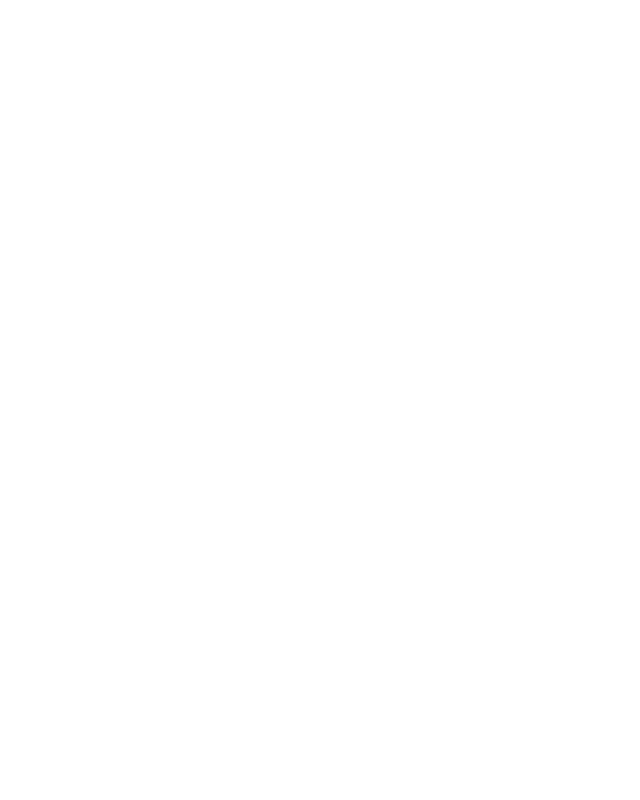
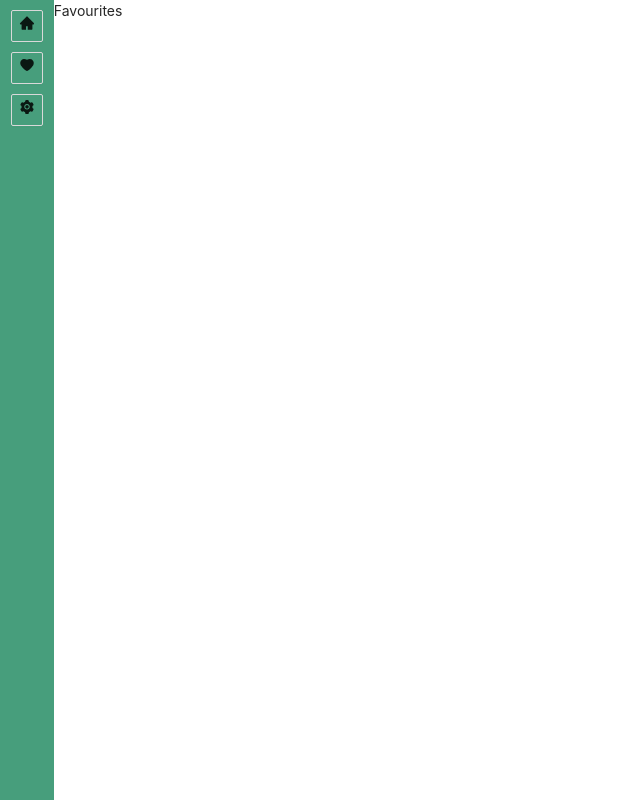
Before and after one commit to Anniebhalla10/Groovy, a React (Create React App) app: page /home/favourites in a window 1280 px wide. Before the commit this address had no page. Shown: the whole page, without its empty margins (0-640 px from the left). Built offline with nearby package versions, Linux system fonts and the light colour scheme.

Commit message:
some colours and pages added

```diff
--- a/package.json
+++ b/package.json
@@ -9,6 +9,7 @@
     "antd": "^4.21.3",
     "react": "^18.2.0",
     "react-dom": "^18.2.0",
+    "react-icons": "^4.4.0",
     "react-router-dom": "^6.3.0",
     "react-scripts": "5.0.1",
     "sass": "^1.53.0",
--- a/src/App.js
+++ b/src/App.js
@@ -1,18 +1,35 @@
-import { Route, Routes, useNavigate} from "react-router-dom";
-import './App.scss';
-import { useEffect, useState } from 'react';
-import Login from './components/Login';
+import { Route, Routes } from "react-router-dom";
+import "./App.scss";
+import Login from "./components/Login";
 import Home from "./components/Home";
+import HeadProject from "./components/HeadProject";
+import Favourites from "./components/Favourites";
 
 function App() {
-
   return (
-  <>
-  <Routes>
-  <Route path="/" element={<Login/>}/>
-  <Route path="/home" element={<Home />} />
-  </Routes>
-  </>
+    <>
+      <Routes>
+        <Route path="/" element={<Login />} />
+        <Route
+          path="/home"
+          element={
+            <>
+              {" "}
+              <HeadProject /> <Home />
+            </>
+          }
+        />
+        <Route
+          path="/home/favourites"
+          element={
+            <>
+              {" "}
+              <HeadProject /> <Favourites />
+            </>
+          }
+        />
+      </Routes>
+    </>
   );
 }
 
--- a/src/App.scss
+++ b/src/App.scss
@@ -1,6 +1,7 @@
 @import "~antd/dist/antd.css";
-@import "./assets/scss/login.scss";
-
+@import "./assets/scss/login";
+@import "./assets/scss/headproject";
+@import "./assets/scss/colors";
 
 .App {
     text-align: center;
--- /dev/null
+++ b/src/assets/scss/colors.scss
@@ -0,0 +1,2 @@
+$primary-bg-color:  rgba(71, 158, 125, 0.336);
+$secondary-bg-color: #479E7C;
--- /dev/null
+++ b/src/assets/scss/headproject.scss
@@ -0,0 +1,17 @@
+
+.sidebar{
+    width: 4.2%;
+    height: 100vh;
+    background-color: #479E7C;
+    text-align: center;
+    float: left;
+    z-index: 2;
+
+    &-btn{
+        background-color: #479E7C;
+        margin-top: 10px;
+    }
+}
+
+.headbar{
+}
--- /dev/null
+++ b/src/assets/scss/home.scss
@@ -0,0 +1,6 @@
+
+// .container{
+//     background-color: $primary-bg-color;
+//     margin-left: 4.2%;
+//     margin-top: 9%;
+// }
--- a/src/assets/scss/login.scss
+++ b/src/assets/scss/login.scss
@@ -1,6 +1,14 @@
+.login-page{
+  width: 100vw;
+  height: 100vh;
+  background-color: rgba(71, 158, 125, 0.336);
+}
+
 
 .login_form{
     width: 400px;
     height: 400px;
-    border: 2px solid grey;
+    // border: 2px solid grey;
+    border-radius: 10px;
+    background-color: #479E7C;
 }
--- /dev/null
+++ b/src/components/Favourites.js
@@ -0,0 +1,9 @@
+import React from 'react'
+
+const Favourites = () => {
+  return (
+    <div>Favourites</div>
+  )
+}
+
+export default Favourites
--- /dev/null
+++ b/src/components/HeadProject.js
@@ -0,0 +1,25 @@
+import { Button } from "antd";
+import { AiFillHeart, AiFillHome, AiFillSetting } from "react-icons/ai";
+import React from "react";
+import { useNavigate } from "react-router-dom";
+
+const HeadProject = () => {
+    const navigate= useNavigate();
+  return (
+    <>
+    <div className="headproject">
+      <div className="sidebar">
+        <Button icon={<AiFillHome />} className="sidebar-btn" onClick={()=>navigate('/home')}/>
+        <Button icon={<AiFillHeart />} className="sidebar-btn" onClick={()=> navigate('/home/favourites')}/>
+        <Button icon={<AiFillSetting/>} className="sidebar-btn" />
+      </div>
+
+      <div className="headbar">
+
+      </div>
+      </div>
+    </>
+  );
+};
+
+export default HeadProject;
--- a/src/components/Home.js
+++ b/src/components/Home.js
@@ -2,7 +2,7 @@ import React from 'react'
 
 const Home = () => {
   return (
-    <div>Home</div>
+    <div className='container'>Home</div>
   )
 }
 
--- a/src/components/Login.js
+++ b/src/components/Login.js
@@ -23,9 +23,9 @@ const Login = () => {
     }
   };
 
-  console.log(credential);
   return (
     <>
+    <div className="login-page">
       <Form
         name="basic"
         labelCol={{
@@ -96,6 +96,7 @@ const Login = () => {
           </Button>
         </Form.Item>
       </Form>
+      </div>
     </>
   );
 };
```
Also changed, not shown: 1 other file (tests, documents, lock files or other folders).
